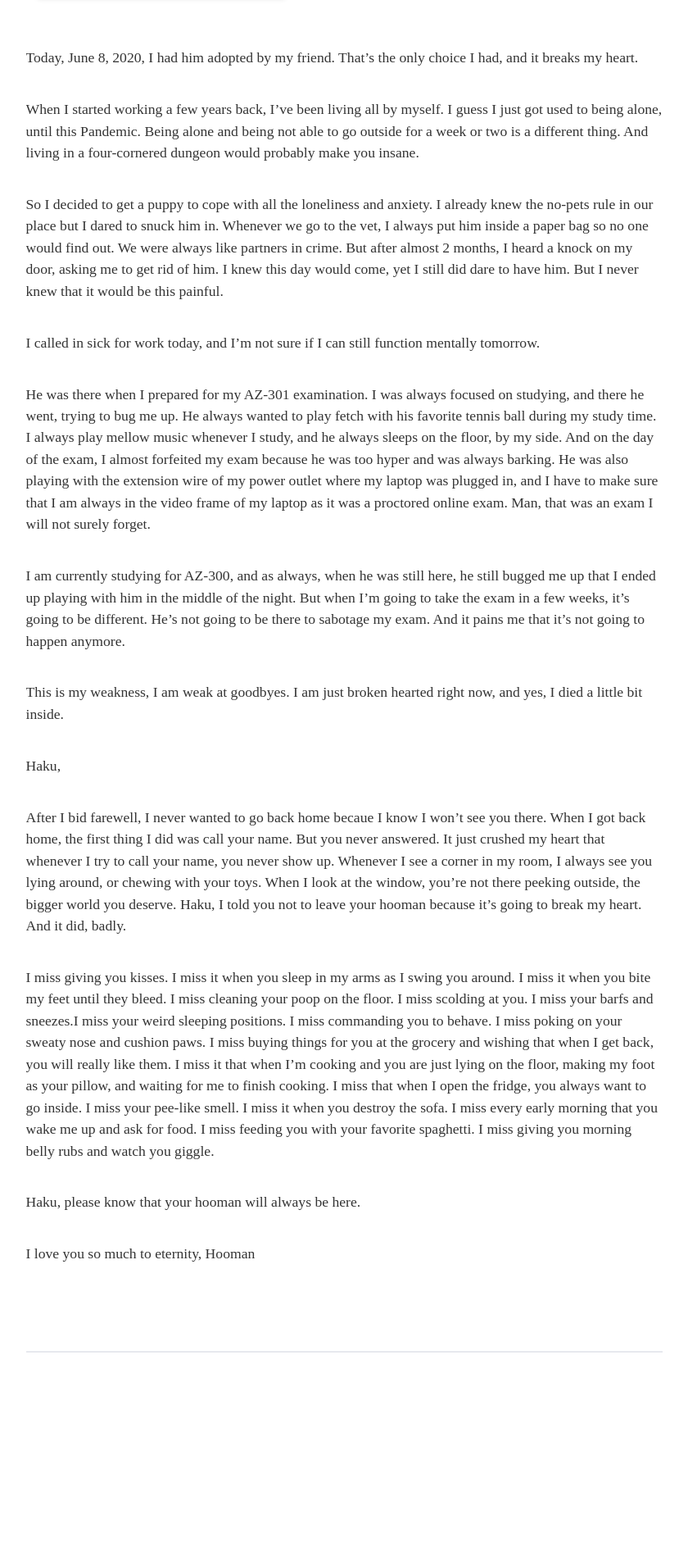
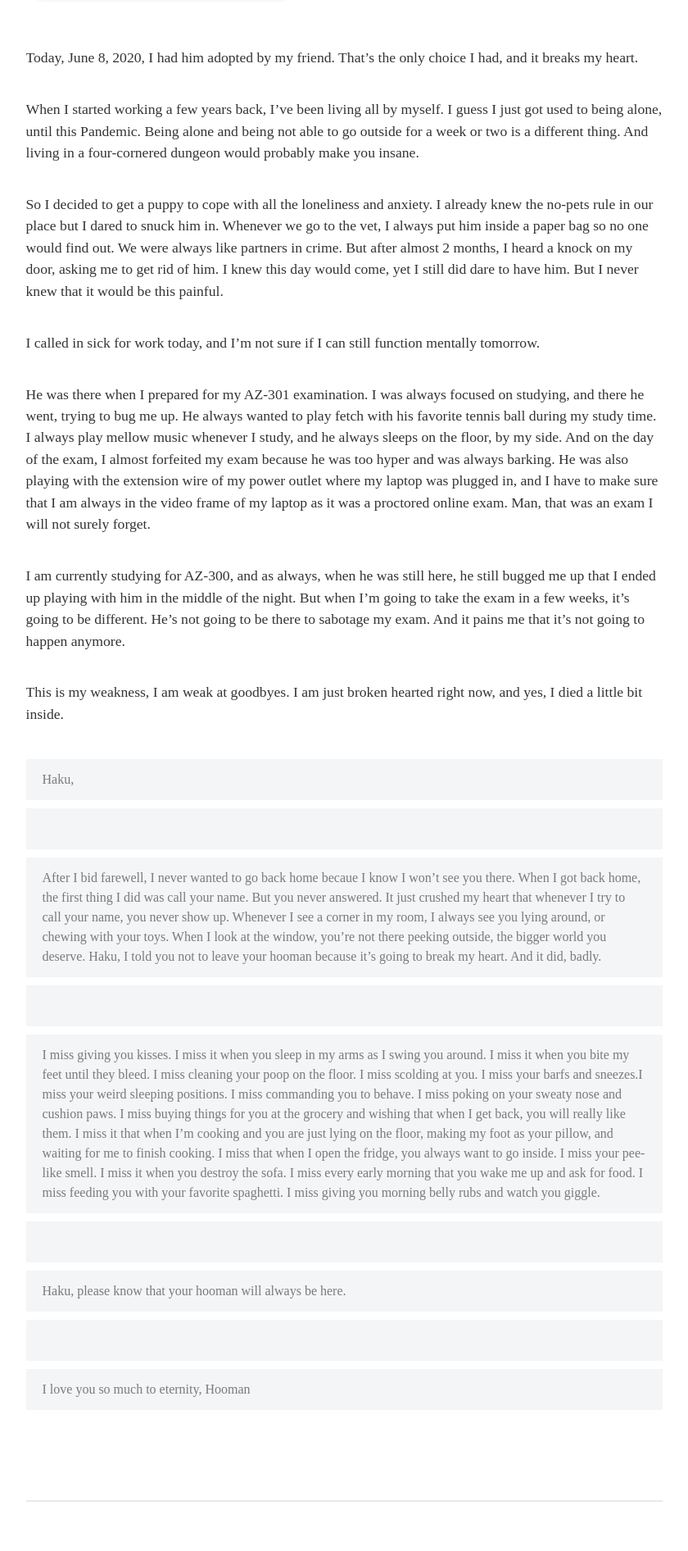
Before and after one commit to bonasfvck/blog, a Jekyll site: the page built from _posts/2020-06-08-haku.md, in a window 1280 px wide. Shown: the part 821-2713 px from the top of the page at 82% size, without its empty margins (220-1060 px from the left). Built offline with Jekyll 4.4.1, drawn with Linux system fonts in a browser that asks for light colours; nearby versions of some CDN libraries; some web fonts are replaced; comment, search, counter and statistics services are not loaded; before the commit the page ends 2531 px from its top, so only the background shows below that.

Commit message:
Update 2020-06-08-haku.md

```diff
--- a/_posts/2020-06-08-haku.md
+++ b/_posts/2020-06-08-haku.md
@@ -45,21 +45,21 @@ This is my weakness, I am weak at goodbyes. I am just broken hearted right now,
 
 <br>
 
-Haku,
+>Haku,
 
-<br>
+><br>
 
-After I bid farewell, I never wanted to go back home becaue I know I won't see you there. When I got back home, the first thing I did was call your name. But you never answered. It just crushed my heart that whenever I try to call your name, you never show up. Whenever I see a corner in my room, I always see you lying around, or chewing with your toys. When I look at the window, you're not there peeking outside, the bigger world you deserve. Haku, I told you not to leave your hooman because it's going to break my heart. And it did, badly.
+>After I bid farewell, I never wanted to go back home becaue I know I won't see you there. When I got back home, the first thing I did was call your name. But you never answered. It just crushed my heart that whenever I try to call your name, you never show up. Whenever I see a corner in my room, I always see you lying around, or chewing with your toys. When I look at the window, you're not there peeking outside, the bigger world you deserve. Haku, I told you not to leave your hooman because it's going to break my heart. And it did, badly.
 
-<br>
+><br>
 
-I miss giving you kisses. I miss it when you sleep in my arms as I swing you around. I miss it when you bite my feet until they bleed. I miss cleaning your poop on the floor. I miss scolding at you. I miss your barfs and sneezes.I miss your weird sleeping positions. I miss commanding you to behave. I miss poking on your sweaty nose and cushion paws. I miss buying things for you at the grocery and wishing that when I get back, you will really like them. I miss it that when I'm cooking and you are just lying on the floor, making my foot as your pillow, and waiting for me to finish cooking. I miss that when I open the fridge, you always want to go inside. I miss your pee-like smell. I miss it when you destroy the sofa. I miss every early morning that you wake me up and ask for food. I miss feeding you with your favorite spaghetti. I miss giving you morning belly rubs and watch you giggle.
+>I miss giving you kisses. I miss it when you sleep in my arms as I swing you around. I miss it when you bite my feet until they bleed. I miss cleaning your poop on the floor. I miss scolding at you. I miss your barfs and sneezes.I miss your weird sleeping positions. I miss commanding you to behave. I miss poking on your sweaty nose and cushion paws. I miss buying things for you at the grocery and wishing that when I get back, you will really like them. I miss it that when I'm cooking and you are just lying on the floor, making my foot as your pillow, and waiting for me to finish cooking. I miss that when I open the fridge, you always want to go inside. I miss your pee-like smell. I miss it when you destroy the sofa. I miss every early morning that you wake me up and ask for food. I miss feeding you with your favorite spaghetti. I miss giving you morning belly rubs and watch you giggle.
 
-<br>
+><br>
 
-Haku, please know that your hooman will always be here.
+>Haku, please know that your hooman will always be here.
 
-<br>
+><br>
 
-I love you so much to eternity,
-Hooman
+>I love you so much to eternity,
+>Hooman
```
